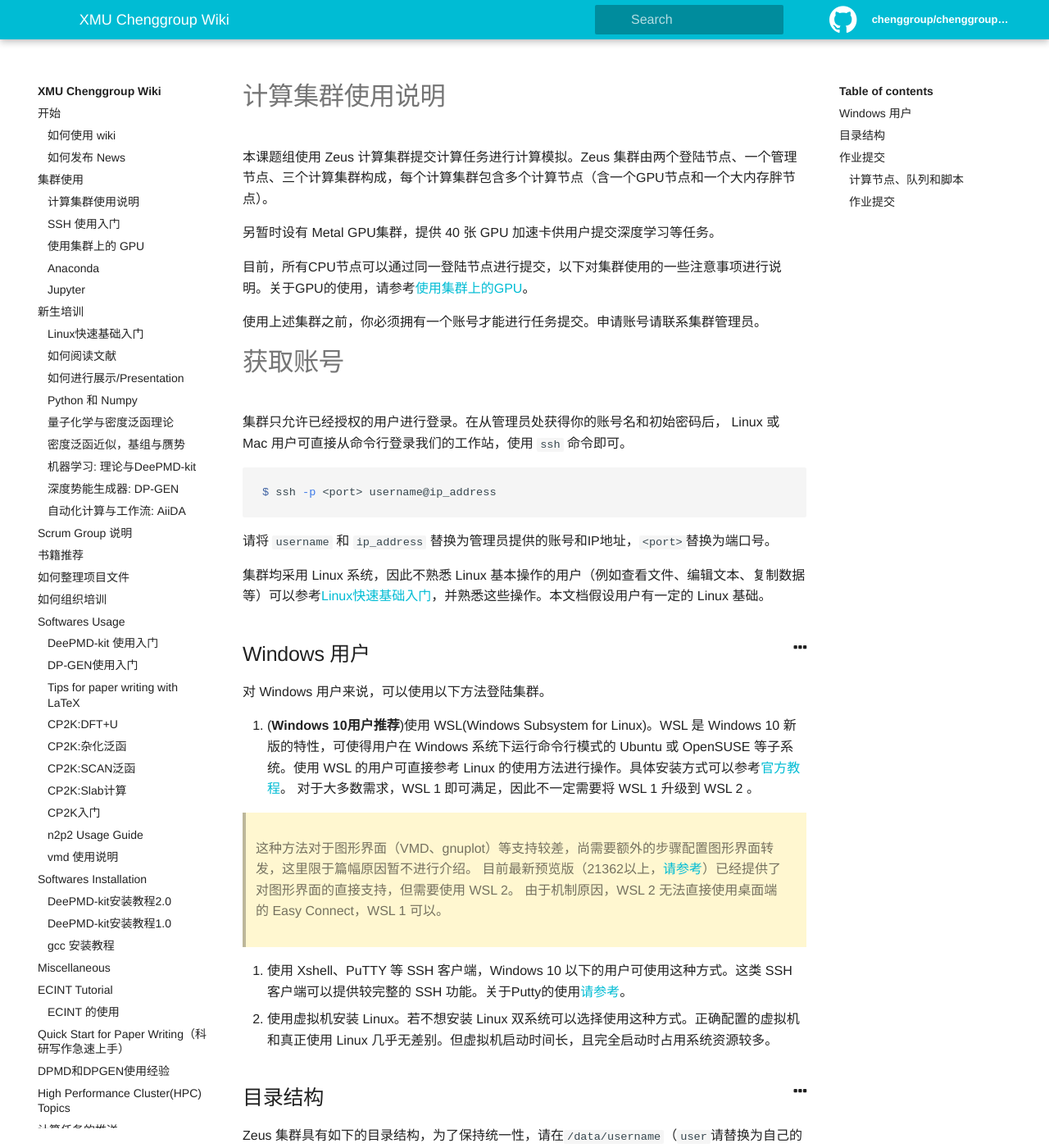
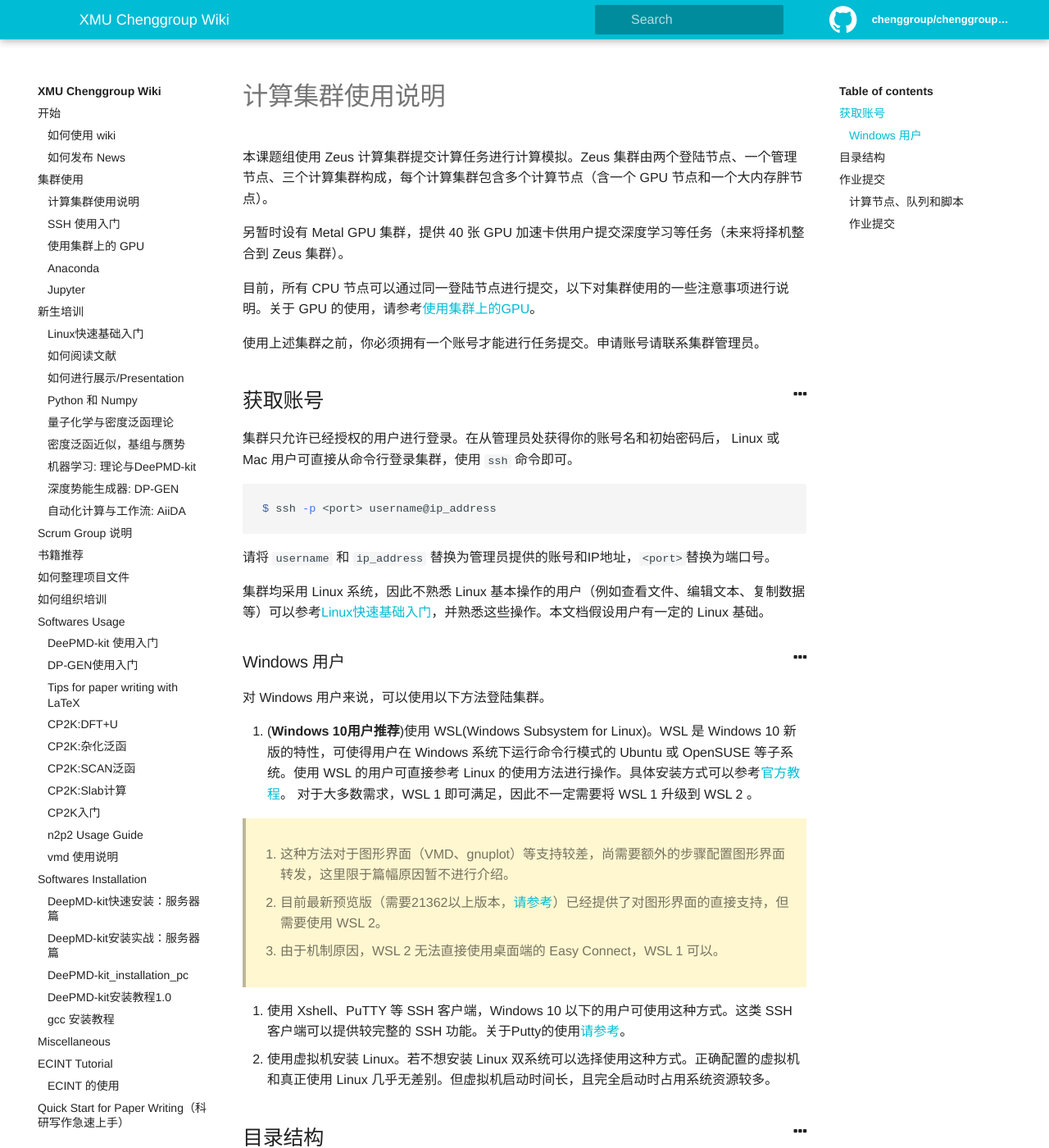
Before and after one commit to chenggroup/chenggroup.github.io, a Jekyll site: the page built from _wiki/集群使用/cluster_usage.md, in a window 1280 px wide and 1400 px high. Shown: the whole window at 82% size. Built offline with Jekyll 4.4.1, drawn with Linux system fonts in a browser that asks for light colours; some of the changed lines change nothing that is shown; some of the changed text lies outside the part shown.

Commit message:
add new deepmd installation; improve cluster_usage

````diff
--- a/_wiki/Softwares Installation/deepmd-kit_installation_104.md
+++ b/_wiki/Softwares Installation/deepmd-kit_installation_104.md
@@ -4,9 +4,9 @@
 priority: 2.9
 ---
 
-# DeepMD-kit安装实战2.0
+# DeepMD-kit安装实战：服务器篇（旧版）
 
-> 本部分写于2019年11月，基于国重账号环境进行安装，适用于Tensorflow版本低于1.13的情形。目前针对更高版本已经有[新版教程]({{ site.baseurl }}/wiki/softwares_installation/deepmd-kit_installation_51)，请移步。
+> 本部分写于2019年11月，基于国重服务器环境进行安装，适用于Tensorflow版本低于1.13的情形。目前针对更高版本已经有[新版教程]({{ site.baseurl }}/wiki/softwares_installation/deepmd-kit_installation_51)，请移步。
 
 ## 准备工作
 
--- /dev/null
+++ b/_wiki/Softwares Installation/deepmd-kit_installation_191.md
@@ -0,0 +1,232 @@
+---
+title: DeepMD-kit快速安装：服务器篇
+authors:
+  - Yunpei Liu
+priority: 2.40
+---
+
+# DeepMD-kit快速编译安装
+
+背景：以 Zeus 集群为例，在服务器通过源代码编译安装DeepMD-kit和包含完整接口的LAMMPS。虽然官方已经提供了[通过 Conda 一键安装的方法](https://deepmd.readthedocs.io/en/master/install.html#easy-installation-methods)，但由于此法所安装的各个组件均为预编译版本，因而无法做更多拓展和改动，且通过 Conda 安装的 Protobuf 存在版本冲突，无法从这一版本进一步编译其他接口。这里介绍一种方法，通过 Conda 安装通常不需要较大改动的TensorFlow C++ Interface，其余部分仍手动编译。
+
+## 初始环境说明
+
+以下过程以 Zeus 集群为例，操作系统及版本为CentOS 7，管理节点联网，采用module作为环境管理。
+
+以下是预先配置好的环境，对于其他集群，可以此要求准备环境，其中 Intel MPI 可以用 MPICH 代替，其余组件请自行安装。注意CUDA 10.1对Nvidia驱动版本有要求，需要预先检查好（可用`nvidia-smi`快速查看）。
+
+- 通过yum安装
+  - Git >= 1.8.2
+- 通过module加载
+  - CUDA 10.1
+  - Miniconda 3
+  - GCC >= 7.4.0
+  - Intel MPI 2017 （暂未对其他版本进行测试）
+
+## 创建新的环境
+
+首先准备必要的依赖。
+
+检查可用的模块，并加载必要的模块：
+
+```
+module avail
+module add cuda/10.1
+module add gcc/7.4.0
+```
+
+注意这里导入的是GCC 7.4.0版本，如果采用低于4.9.4的版本（不导入GCC）则dp_ipi不会被编译。
+
+然后创建虚拟环境，步骤请参考[Anaconda 使用指南](https://chenggroup.github.io/wiki/softwares_usage/conda)。
+
+假设创建的虚拟环境名称是 `deepmd`，则请将步骤最后的 `<your env name>` 替换为 `deepmd`。若采用该步骤的设置，则虚拟环境将被创建在`/data/user/conda/env/deepmd`下（假设用户名为`user`）。
+
+由于GPU节点不能联网，故需要将所需的驱动程序库`libcuda.so`以`libcuda.so.1`的名称手动链接到某个具有权限的路径`/some/local/path`并分别加入环境变量。
+
+```bash
+ln -s /share/cuda/10.0/lib64/stubs/libcuda.so /some/local/path/libcuda.so.1
+export LD_LIBRARY_PATH=$LD_LIBRARY_PATH:/share/cuda/10.0/lib64/stubs:/some/local/path
+```
+
+{% include alert.html type="tip" title="提示" content="若在 Zeus 集群上安装，管理员已事先把<code>libcuda.so.1</code> 链接在<code>/share/cuda/10.0/lib64/stubs/</code>下，故无需额外创建软链接，同理<code>/some/local/path</code>也无需加入环境变量。" %}
+
+## 安装Tensorflow的C++ 接口
+
+以下安装，假设软件包下载路径均为`/some/workspace`， 以TensorFlow 2.3.0版本、DeePMD-kit 1.3.3 版本为例进行说明，其他版本的步骤请参照修改。
+
+首先进入虚拟环境：
+
+```
+conda activate deepmd
+```
+
+搜索仓库，查找可用的TensorFlow的C++ 接口版本。
+
+```bash
+conda search libtensorflow_cc
+```
+
+结果如下：
+
+```
+Loading channels: done
+# Name                       Version           Build  Channel
+libtensorflow_cc               2.1.0  gpu_cuda10.0_0  deepmodeling
+libtensorflow_cc               2.1.0   gpu_cuda9.2_0  deepmodeling
+libtensorflow_cc               2.3.0  cpu_cudaNone_0  deepmodeling
+libtensorflow_cc               2.3.0  gpu_cuda10.1_0  deepmodeling
+libtensorflow_cc               2.4.1  gpu_cuda11.0_0  deepmodeling
+libtensorflow_cc               2.4.1  gpu_cuda11.1_0  deepmodeling
+```
+
+这里所希望安装的版本是2.3.0的GPU版本，CUDA版本为10.1，因此输入以下命令安装：
+
+```bash
+conda install libtensorflow_cc=2.3.0=gpu_cuda10.1_0 -c deepmodeling
+```
+
+若成功安装，则定义环境变量：
+
+```bash
+export tensorflow_root=/data/user/conda/env/deepmd
+```
+
+即虚拟环境创建的路径。
+
+## 安装DeePMD-kit的Python接口
+
+接下来安装Tensorflow的Python接口
+
+```bash
+pip install tensorflow==2.3.0
+```
+
+ 若提示已安装，请使用`--upgrade`选项进行覆盖安装。若提示权限不足，请使用`--user`选项在当前账号下安装。
+
+然后下载DeePMD-kit的源代码。
+
+```bash
+cd /some/workspace
+git clone --recursive https://github.com/deepmodeling/deepmd-kit.git deepmd-kit -b v1.3.3
+```
+
+在运行git clone时记得要`--recursive`，这样才可以将全部文件正确下载下来，否则在编译过程中会报错。
+
+{% include alert.html type="tip" title="提示" content="
+如果不慎漏了<code>--recursive</code>， 可以采取以下的补救方法，效果与直接 clone 一样：
+
+<pre><code>cd deepmd-kit/source/op/cuda/
+git clone https://github.com/NVlabs/cub.git
+</code></pre>" %}
+若集群上 Cmake 3没有安装，可以用pip进行安装：
+
+```bash
+pip install cmake
+```
+
+随后通过pip安装DeePMD-kit：
+
+```bash
+cd deepmd-kit
+pip install .
+```
+
+## 安装DeePMD-kit的C++ 接口
+
+延续上面的步骤，下面开始编译DeePMD-kit C++接口：
+
+```bash
+deepmd_source_dir=`pwd`
+cd $deepmd_source_dir/source
+mkdir build
+cd build
+```
+
+假设DeePMD-kit C++ 接口安装在`/some/workspace/deepmd_root`下，定义安装路径`deepmd_root`：
+
+```bash
+export deepmd_root=/some/workspace/deepmd_root
+```
+
+修改环境变量以使得cmake正确指定编译器：
+
+```bash
+export CC=`which gcc`
+export CXX=`which g++`
+```
+
+在build目录下运行：
+
+```bash
+cmake -DTENSORFLOW_ROOT=$tensorflow_root -DCMAKE_INSTALL_PREFIX=$deepmd_root ..
+```
+
+若通过yum同时安装了Cmake 2和Cmake 3，请将以上的`cmake`切换为`cmake3`。
+
+最后编译并安装：
+
+```bash
+make
+make install
+```
+
+若无报错，通过以下命令执行检查是否有正确输出：
+
+```bash
+$ ls $deepmd_root/bin
+dp_ipi
+$ ls $deepmd_root/lib
+libdeepmd_ipi.so  libdeepmd_op.so  libdeepmd.so
+```
+
+## 安装LAMMPS的DeePMD-kit模块
+
+接下来安装
+
+```bash
+cd $deepmd_source_dir/source/build
+make lammps
+```
+
+此时在`$deepmd_source_dir/source/build`下会出现`USER-DEEPMD`的LAMMPS拓展包。
+
+下载LAMMPS安装包，按照常规方法编译LAMMPS：
+
+```bash
+cd /some/workspace
+# Download Lammps latest release
+wget -c https://lammps.sandia.gov/tars/lammps-stable.tar.gz
+tar xf lammps-stable.tar.gz
+cd lammps-*/src/
+cp -r $deepmd_source_dir/source/build/USER-DEEPMD .
+```
+
+选择需要编译的包（若需要安装其他包，请参考[Lammps官方文档](https://lammps.sandia.gov/doc/Build_package.html)）：
+
+```bash
+make yes-user-deepmd
+make yes-kspace
+```
+
+如果没有`make yes-kspace` 会因缺少`pppm.h`报错。
+
+这里也可以通过以下命令批量安装其他包：
+
+```bash
+make yes-all                        # install all packages
+make no-lib                         # uninstall packages that require extra libraries
+make no-ext                         # uninstall packages that require external libraries
+```
+
+注意如Plumed、SMD、COLVARS等等需要提前配置或预先编译的插件如需安装请参考[Lammps官方文档](https://lammps.sandia.gov/doc/Build_package.html)，同时诸如 Intel、GPU等加速包如果不需要编译可能需要额外手动取消安装。
+
+加载MPI环境，并采用MPI方式编译Lammps可执行文件：
+
+```bash
+module load intel/17.5.239 mpi/intel/2017.5.239
+make mpi -j4
+```
+
+{% include alert.html type="warning" title="注意" content="此处使用的GCC版本应与之前编译Tensorflow C++接口和DeePMD-kit C++接口一致，否则可能会报错：<code>@GLIBCXX_3.4.XX</code>。如果在前面的安装中已经加载了GCC 7.4.0，请在这里也保持相应环境的加载。" %}
+
+经过以上过程，Lammps可执行文件`lmp_mpi`已经编译完成，用户可以执行该程序调用训练的势函数进行MD模拟。
--- a/_wiki/Softwares Installation/deepmd-kit_installation_51.md
+++ b/_wiki/Softwares Installation/deepmd-kit_installation_51.md
@@ -1,14 +1,14 @@
 ---
-title: DeePMD-kit安装教程2.0
+title: DeepMD-kit安装实战：服务器篇
 authors:
   - Jiaxin Zhu
   - Yunpei Liu
-priority: 2.4
+priority: 2.41
 ---
 
-# DeepMD-kit安装实战2.0
+# DeepMD-kit安装实战：服务器篇
 
-背景：在51服务器安装DeepMD-kit用于LAMMPS某些功能调试。
+背景：以 Zeus 集群为例，在服务器安装DeepMD-kit和包含完整接口的LAMMPS。
 
 参考：
 
@@ -18,7 +18,7 @@
 
 ## 初始环境说明
 
-以下过程以51集群为例，操作系统及版本为CentOS 7，采用module作为环境管理。
+以下过程以 Zeus 集群为例，操作系统及版本为CentOS 7，采用module作为环境管理。
 
 - 通过yum安装：
   - Cmake 3.7
@@ -55,7 +55,7 @@
 export LD_LIBRARY_PATH=$LD_LIBRARY_PATH:/share/cuda/10.0/lib64/stubs:/some/local/path
 ```
 
-{% include alert.html type="tip" title="提示" content="若在51服务器上安装，管理员已事先把<code>libcuda.so.1</code> 链接在<code>/share/cuda/10.0/lib64/stubs/</code>下，故无需额外创建软链接，同理<code>/some/local/path</code>也无需加入环境变量。" %}
+{% include alert.html type="tip" title="提示" content="若在 Zeus 集群上安装，管理员已事先把<code>libcuda.so.1</code> 链接在<code>/share/cuda/10.0/lib64/stubs/</code>下，故无需额外创建软链接，同理<code>/some/local/path</code>也无需加入环境变量。" %}
 
 ## 安装Tensorflow的C++ 接口
 
--- /dev/null
+++ b/_wiki/Softwares Installation/deepmd-kit_installation_pc.md
@@ -0,0 +1,174 @@
+---
+title: DeePMD-kit_installation_pc
+authors:
+  - 朱嘉欣
+priority: 2.42
+---
+
+# DeePMD-kit安装实战：PC篇
+
+## 背景
+
+需要对DeePMD-kit的源码进行一些修改，针对新的物理量构建模型。对代码的调试需要GPU，但是不需要很好的性能，所以在PC端进行可以节省在集群上的排队时间。
+
+安装系统：Ubuntu 20.04
+
+## DeePMD-kit代码结构
+
+在记录安装过程之前先简单描述一下DeePMD-kit的代码结构。
+
+DeePMD-kit在训练部分的代码是在`.py`文件中调用 TensorFlow 实现的（TF自带OP/自定义OP）。但是TF的底层是用 C++ 构建的，所以在使用 DeePMD-kit 时需要安装 TF/python 接口。
+
+进入到修改过代码的文件夹，执行：
+
+```bash
+pip install .
+```
+
+此时会基于已修改的代码生成新的可执行文件。
+
+如果想基于DeePMD-kit生成的模型和lammps/CP2K等软件的对接，需要另外安装C++接口。这部分可以[参考之前的教程]({{ site.baseurl }}/wiki/Softwares%20Installation/DeePMD-kit_installation_51)（编译/修改代码后重新编译）。
+
+## conda安装
+
+如果不需要对源码进行修改，可以利用[官方教程](https://deepmd.readthedocs.io/en/latest/install.html#easy-installation-methods) easy installation 中的 conda 安装
+
+```bash
+conda install DeePMD-kit=*=*gpu lammps-dp=*=*gpu -c deepmodeling
+```
+
+Conda 安装会一并安装 CUDA Toolkit，因此只要保证电脑的驱动支持即可。可通过以下指令查看驱动版本及其支持的cuda版本：
+
+```bash
+nvidia-smi
+```
+
+> 目前通过conda默认安装的是10.1版本的CUDA Toolkit，由于CUDA向下兼容，故版本高于10.1即可。如果驱动支持的CUDA版本过低，可以在Ubuntu的Software&Updates/Additional Drivers里选择新版的驱动进行升级。
+
+利用 Conda 便捷安装时，DeePMD-kit的C++底层文件全部都已经编译成可执行文件`.so`，在本地只能查看到可执行文件`.so`和`.py`文件，无法对底层进行修改。所以如果需要对源码进行修改，需要手动安装编译。
+
+Conda安装包括了预编译的 TF/C++ 接口，可通过定义环境变量省去以前教程中提到的编译的步骤。（见下文）
+
+## 手动编译
+
+上一节的 Conda 安装是在`deepmd`虚拟环境下安装的，手动安装时我们退出环境`deepmd`新建一个环境`dp-tf`：
+
+```bash
+conda info -e
+# if you have been in `deepmd`, deactivate first
+conda deactivate
+# create a new environment
+conda create -n dp-tf
+```
+
+### 下载源码&设置环境变量
+
+下载源码（注意一定要有`--recursive`，具体见[wiki]({{ site.baseurl }}/wiki/Softwares Installation/deepmd-kit_installation_51)）
+
+```bash
+git clone --recursive https://github.com/deepmodeling/DeePMD-kit.git DeePMD-kit
+```
+
+设置环境变量
+
+```bash
+cd DeePMD-kit
+# set $deepmd_source_dir as the directory of the deepmd source code
+deepmd_source_dir=`pwd`
+# set $tensorflow_root as the directory of the TF/C++ interface
+# the dir of the environment with conda DP
+tensorflow_root=/dir/for/env/with/condaCP
+```
+
+如果担心安装过程中需要退出，可以临时加到`~/.bashrc`文件中并`source ~/.bashrc`，注意此时`deepmd_source_dir`需要写出实际的绝对路径而非`` `pwd` ``。
+
+### TF/Python 接口
+
+首先可以更新一下pip，并安装新版TensorFlow：
+
+```bash
+pip install --upgrade pip
+pip install --upgrade tensorflow==2.4.1
+```
+
+{% include alert.html type="tip" title="tip" content="利用conda便捷安装可以省去后面TF/C++接口的安装，所以这里的TF安装和conda安装中的TF保持一致。（可以在conda安装过DeePMD-kit的环境下用conda list查看已安装的TF-gpu版本。" %}
+
+### DeePMD-kit/Python 接口
+
+```bash
+cd $deepmd_source_dir
+DP_VARIANT=cuda
+pip install .
+```
+
+这一步的`pip install`对`deepmd_source_dir`下的文件进行编译。
+
+{% include alert.html type="warning" title="warning" content="环境变量DP_VARIANT的默认值是cpu，要记得根据需要进行修改！" %}
+
+{% include alert.html type="info" title="info" content="如果对源码进行了修改，需要重新编译。" %}
+
+这一步中报错可能的应对措施：
+
+- 网络问题1
+
+  修改镜像源（具体可参考[使用帮助](https://mirrors.tuna.tsinghua.edu.cn/help/pypi/)）
+
+  ```bash
+  pip install pip -U
+  pip config set global.index-url https://pypi.tuna.tsinghua.edu.cn/simple
+  ```
+
+- 网络问题2（`...timed out...`）
+
+  多试几次...
+
+- 升级`setuptools`
+
+  ```bash
+  pip install --upgrade setuptools --no-build-isolation
+  ```
+
+- 缺各种包
+
+  如果直接`pip install`会发现所有都是已安装的，需要`pip uninstall`再`pip install`。
+
+  用`conda list`检查发现应该是没有安装到这个环境里。
+
+  如果有报错而无法直接卸载：
+
+  ```bash
+  It is a distuils installed project and thus we cannot accurately determine which files belongs to it which would lead to only a partial uninstall.
+  ```
+
+  可以考虑强制覆盖安装：
+
+  ```bash
+  pip install some_package --ignore-installed
+  ```
+
+- GCC版本问题
+
+  ```bash
+      138 | #error -- unsupported GNU version! gcc versions later than 8 are not supported!
+  ```
+
+  Ubuntu 20.04默认的GCC版本是9.3.0（`gcc --version`查看），需要卸载再重装低版本（比如7.5）
+
+  ```bash
+  sudo apt remove gcc
+  sudo apt-get install gcc-7 g++-7 -y
+  sudo ln -s /usr/bin/gcc-7 /usr/bin/gcc
+  sudo ln -s /usr/bin/g++-7 /usr/bin/g++
+  sudo ln -s /usr/bin/gcc-7 /usr/bin/cc
+  sudo ln -s /usr/bin/g++-7 /usr/bin/c++
+  gcc --version
+  ```
+
+
+### DeePMD-kit/C++ 接口
+
+见[官方教程](https://deepmd.readthedocs.io/en/latest/install.html#install-the-c-interface)（可能需要apt-get安装cmake，如果没有足够权限也可以通过pip安装）。
+
+### 和其他计算软件（如lammps）的接口
+
+见[官方教程](https://deepmd.readthedocs.io/en/latest/install.html#install-lammps-s-DeePMD-kit-module)和[这里]({{ site.baseurl }}/wiki/Softwares%20Installation/DeePMD-kit_installation_51)。
--- a/_wiki/集群使用/cluster_usage.md
+++ b/_wiki/集群使用/cluster_usage.md
@@ -5,17 +5,17 @@
 
 # 计算集群使用说明
 
-本课题组使用 Zeus 计算集群提交计算任务进行计算模拟。Zeus 集群由两个登陆节点、一个管理节点、三个计算集群构成，每个计算集群包含多个计算节点（含一个GPU节点和一个大内存胖节点）。
+本课题组使用 Zeus 计算集群提交计算任务进行计算模拟。Zeus 集群由两个登陆节点、一个管理节点、三个计算集群构成，每个计算集群包含多个计算节点（含一个 GPU 节点和一个大内存胖节点）。
 
-另暂时设有 Metal GPU集群，提供 40 张 GPU 加速卡供用户提交深度学习等任务。
+另暂时设有 Metal GPU 集群，提供 40 张 GPU 加速卡供用户提交深度学习等任务（未来将择机整合到 Zeus 集群）。
 
-目前，所有CPU节点可以通过同一登陆节点进行提交，以下对集群使用的一些注意事项进行说明。关于GPU的使用，请参考[使用集群上的GPU](/wiki/集群使用/gpu_usage)。
+目前，所有 CPU 节点可以通过同一登陆节点进行提交，以下对集群使用的一些注意事项进行说明。关于 GPU 的使用，请参考[使用集群上的GPU](/wiki/集群使用/gpu_usage)。
 
 使用上述集群之前，你必须拥有一个账号才能进行任务提交。申请账号请联系集群管理员。
 
-# 获取账号
+## 获取账号
 
-集群只允许已经授权的用户进行登录。在从管理员处获得你的账号名和初始密码后， Linux 或 Mac 用户可直接从命令行登录我们的工作站，使用 `ssh` 命令即可。
+集群只允许已经授权的用户进行登录。在从管理员处获得你的账号名和初始密码后， Linux 或 Mac 用户可直接从命令行登录集群，使用 `ssh` 命令即可。
 
 ```bash
 $ ssh -p <port> username@ip_address
@@ -25,15 +25,17 @@
 
 集群均采用 Linux 系统，因此不熟悉 Linux 基本操作的用户（例如查看文件、编辑文本、复制数据等）可以参考[Linux快速基础入门](/wiki/集群使用/linux)，并熟悉这些操作。本文档假设用户有一定的 Linux 基础。
 
-## Windows 用户
+### Windows 用户
 
 对 Windows 用户来说，可以使用以下方法登陆集群。
 
 1. (**Windows 10用户推荐**)使用 WSL(Windows Subsystem for Linux)。WSL 是 Windows 10 新版的特性，可使得用户在 Windows 系统下运行命令行模式的 Ubuntu 或 OpenSUSE 等子系统。使用 WSL 的用户可直接参考 Linux 的使用方法进行操作。具体安装方式可以参考[官方教程](https://docs.microsoft.com/zh-cn/windows/wsl/install-win10)。 对于大多数需求，WSL 1 即可满足，因此不一定需要将 WSL 1 升级到 WSL 2 。
 
-> 这种方法对于图形界面（VMD、gnuplot）等支持较差，尚需要额外的步骤配置图形界面转发，这里限于篇幅原因暂不进行介绍。
-> 目前最新预览版（21362以上，[请参考](https://docs.microsoft.com/en-us/windows/wsl/tutorials/gui-apps)）已经提供了对图形界面的直接支持，但需要使用 WSL 2。
-> 由于机制原因，WSL 2 无法直接使用桌面端的 Easy Connect，WSL 1 可以。
+> 1. 这种方法对于图形界面（VMD、gnuplot）等支持较差，尚需要额外的步骤配置图形界面转发，这里限于篇幅原因暂不进行介绍。
+>
+> 2. 目前最新预览版（需要21362以上版本，[请参考](https://docs.microsoft.com/en-us/windows/wsl/tutorials/gui-apps)）已经提供了对图形界面的直接支持，但需要使用 WSL 2。
+>
+> 3. 由于机制原因，WSL 2 无法直接使用桌面端的 Easy Connect，WSL 1 可以。
 
 2. 使用 Xshell、PuTTY 等 SSH 客户端，Windows 10 以下的用户可使用这种方式。这类 SSH 客户端可以提供较完整的 SSH 功能。关于Putty的使用[请参考](https://bicmr.pku.edu.cn/~wenzw/pages/login.html)。
 
@@ -41,7 +43,7 @@
 
 ## 目录结构
 
-Zeus 集群具有如下的目录结构，为了保持统一性，请在`/data/username`（`user`请替换为自己的用户名）下做计算。
+Zeus 集群具有如下的目录结构，为了保持统一性，请在`/data/username`（`username`请替换为自己的用户名）下做计算。
 
 ```bash
 /data <--目前的数据盘（432TB大存储）
@@ -66,7 +68,7 @@
 
 ### 计算节点、队列和脚本
 
-通过`bhosts -a`可以看到，目前的集群包括51/52/53三个类别，分别为51/52/53计算集群，51/52/53集群的计算节点分别对应编号为`c51-00x/c52-00x/c53-00x`。
+通过`bhosts -a`命令可以看到，目前的集群包括51/52/53三个类别，分别为51/52/53计算集群，51/52/53集群的计算节点分别对应编号为`c51-00x/c52-00x/c53-00x`。
 
 ```
 HOST_NAME          STATUS       JL/U    MAX  NJOBS    RUN  SSUSP  USUSP    RSV
@@ -148,7 +150,7 @@
 - `module load xxx `用于加载环境，保持`/data/share/base/scripts`示例中的写法即可。
 - `mpiexec.hydra cp2k.popt input.inp >& output_$LSB_JOBID`是实际执行任务的命令。
 
-可以看到，任务提交脚本实际上是一个具有特殊注释格式的 bash 脚本。因此在加载环境后，可以使用bash语法来设置环境变量、控制任务运行的路径、进行批处理等等。
+可以看到，任务提交脚本实际上是一个具有特殊注释格式的 bash 脚本。因此在加载环境后，可以使用 bash 语法来设置环境变量、控制任务运行的路径、进行批处理等等。
 
 ### 作业提交
 
````
